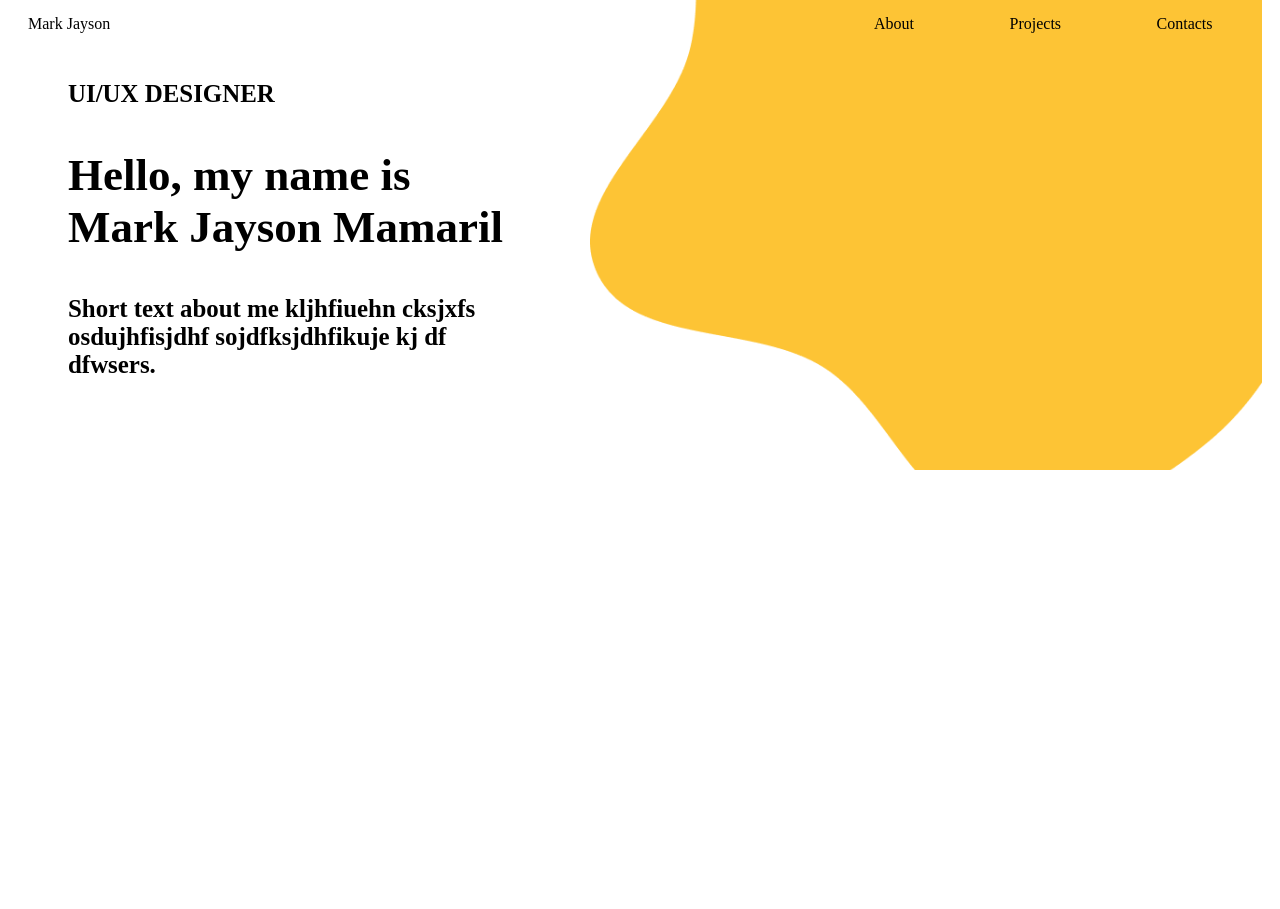
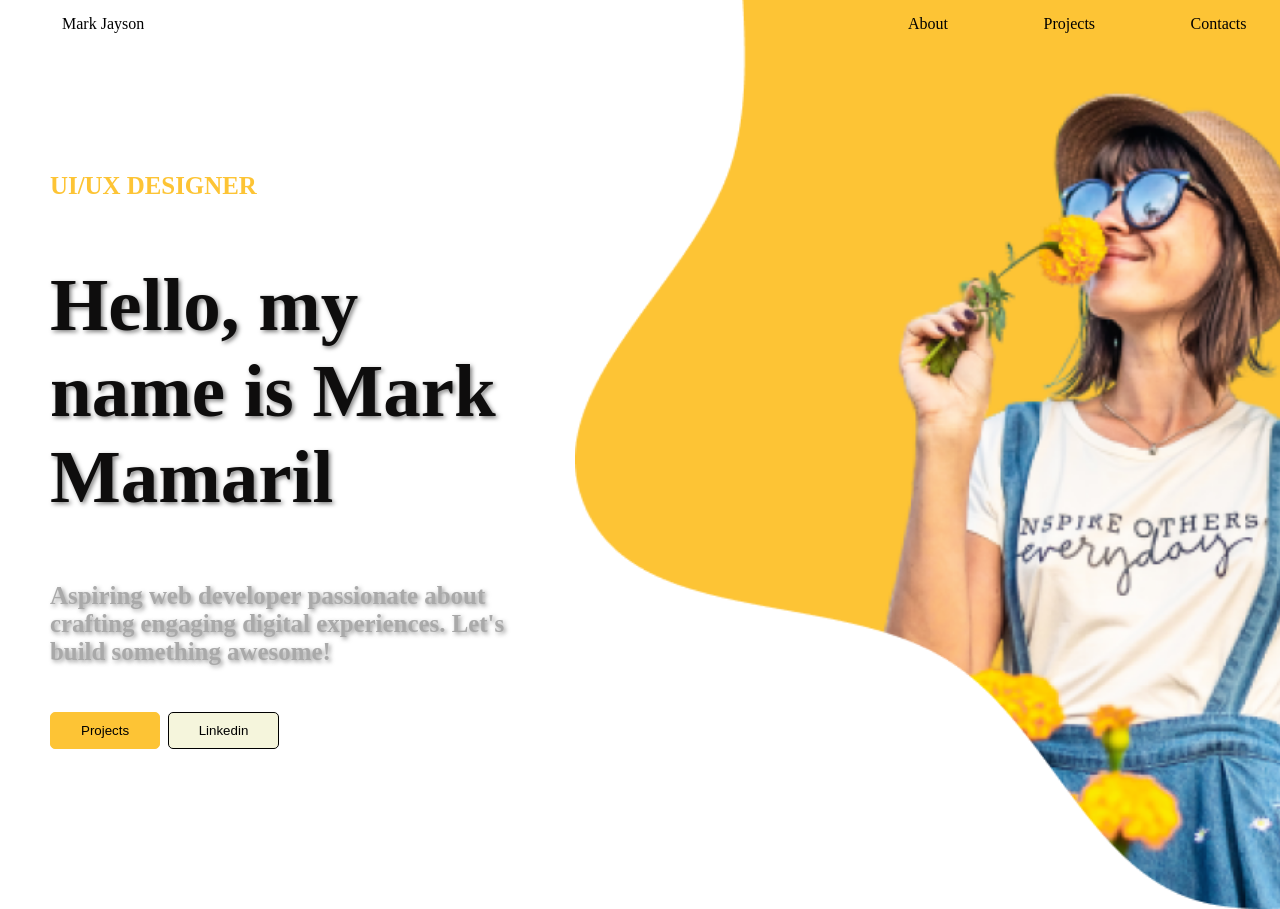
Before and after one commit to witwer77770/mjmamaril.github.io, a plain HTML site: page index.html in a window 1280 px wide. Before the commit the page ends 800 px from the top, so only its background shows below. Drawn offline with Linux system fonts and the light colour scheme.

Commit message:
adding image and buttons

```diff
--- a/index.html
+++ b/index.html
@@ -4,81 +4,36 @@
   <meta charset="UTF-8">
   <meta name="viewport" content="width=device-width, initial-scale=1.0">
   <title>Mark Jayson</title>
-
-  <style>
-    a {
-        text-decoration: none;
-        color: black;
-    }
-    .flex-container {
-      display: flex;
-      align-items: 200px;
-      background-color: #f1f1f100;
-    }
-
-    .flex-container > div {
-      background-color: transparent;
-      color: black;
-      width: 100px;
-      margin: 10px;
-      font-size: 30px;
-    }
-
-    .hero-banner {
-      flex: 7;
-      background-color: #333;
-      background-image: url('/images/yellow-bg.png');
-      background-size: cover;
-      background-position: left;
-      color: white;
-      text-align: right;
-      padding: 20px;
-    }
-
-    .hero-banner-text {
-      max-width: 50%;
-    }
-
-    .box-1 {
-        flex: 5;
-        padding: 50px;
-    }
-    .navigation{
-        position: fixed;
-        top: 0;
-        width: 100%;
-        padding: 15px 20px;
-}
-    .hero{
-        margin-top: -30px;
-    }
-  </style>
+  <link rel="stylesheet" href="/style.css">
 </head>
-<body>
+<body class="body">
 
 <!-- Navigation section -->
 <section class="navigation">
-    <div class="flex-container ">
+    <div class="flex-container">
         <a href="" style="flex-grow: 8">Mark Jayson</a>
         <a href="" style="flex-grow: 1">About</a>
         <a href="" style="flex-grow: 1">Projects</a>
         <a href="" style="flex-grow: 1">Contacts</a>
     </div>
 </section>
+
 <!-- Flexbox -->
 <section class="flex-container hero">
+
 <!-- Box 1 -->
   <div class="box-1">
-    <h5>UI/UX DESIGNER</h5>
-    <h1>Hello, my name is Mark Jayson Mamaril</h1>
-    <h5>Short text about me kljhfiuehn cksjxfs osdujhfisjdhf  sojdfksjdhfikuje kj df dfwsers.</h5>
+    <h5 class="yellow-text">UI/UX DESIGNER</h5>
+    <h1 class="bigger-header">Hello, my name is Mark Mamaril</h1>
+    <h5 class="aspiring">Aspiring web developer passionate about crafting engaging digital experiences. Let's build something awesome!</h5>
+
+<!-- Buttons -->
+    <button class="primary-button">Projects</button>
+    <button class="secondary-button">Linkedin</button>
   </div>
 
 <!-- Box 2 with hero banner -->
-    <div class="hero-banner">
-      <div class="hero-banner-text">
-      </div>
-  </div>
+    <div class="hero-banner"></div>
 </section>
 
 </body>
--- /dev/null
+++ b/style.css
@@ -0,0 +1,71 @@
+.bigger-header {
+      font-size: 2.5em;
+      color: rgb(14, 13, 13);
+      text-shadow: 2px 2px 4px rgba(0, 0, 0, 0.5);
+    }
+.aspiring {
+      color: darkgray;
+      text-shadow: 2px 2px 4px rgba(48, 48, 48, 0.5);
+    }
+.yellow-text {
+      color: #FDC435;
+    }
+a {
+        text-decoration: none;
+        color: black;
+    }
+.flex-container {
+      display: flex;
+      align-items: 200px;
+      background-color: #f1f1f100;
+    }
+.flex-container > div {
+      background-color: transparent;
+      color: black;
+      width: 100px;
+      margin: 0px;
+      font-size: 30px;
+    }
+.hero-banner {
+      flex: 7;
+      background-color: #333;
+      background-image: url('/images/yellow-reused.png');
+      background-size: cover;
+      background-position: left;
+      color: white;
+      text-align: right;
+      padding: 20px;
+      position: relative;
+    }
+.hero-banner-text {
+      max-width: 50%;
+    }
+.box-1 {
+        flex: 5;
+        padding: 160px 50px;
+    }
+.navigation{
+        position: fixed;
+        top: 0;
+        width: 100%;
+        padding: 15px 62px;
+        z-index: 999;
+    }
+.hero{
+        margin-top: -30px;
+    }
+.primary-button{
+      padding: 10px 30px;
+      background-color: #FDC435;
+      border: 1px solid #FDC435;
+      border-radius: 5px;
+    }
+.secondary-button{
+      padding: 10px 30px;
+      background-color: beige;
+      border: 1px solid #000000;
+      border-radius: 5px;
+    }
+.body{
+      margin: 0px;
+    }
```
Also changed, not shown: images/Mark.png (added), images/yellow-reused.png (added).
